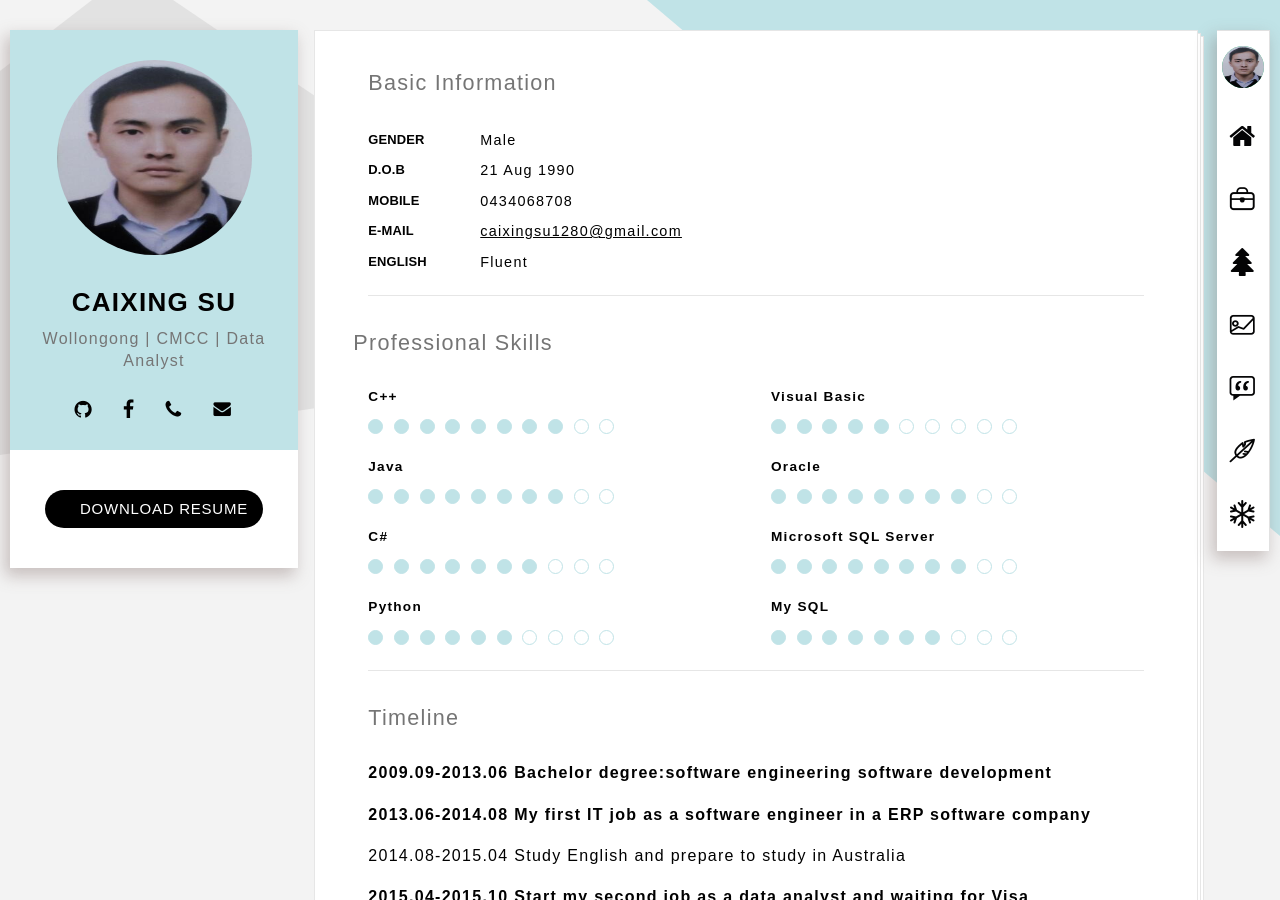
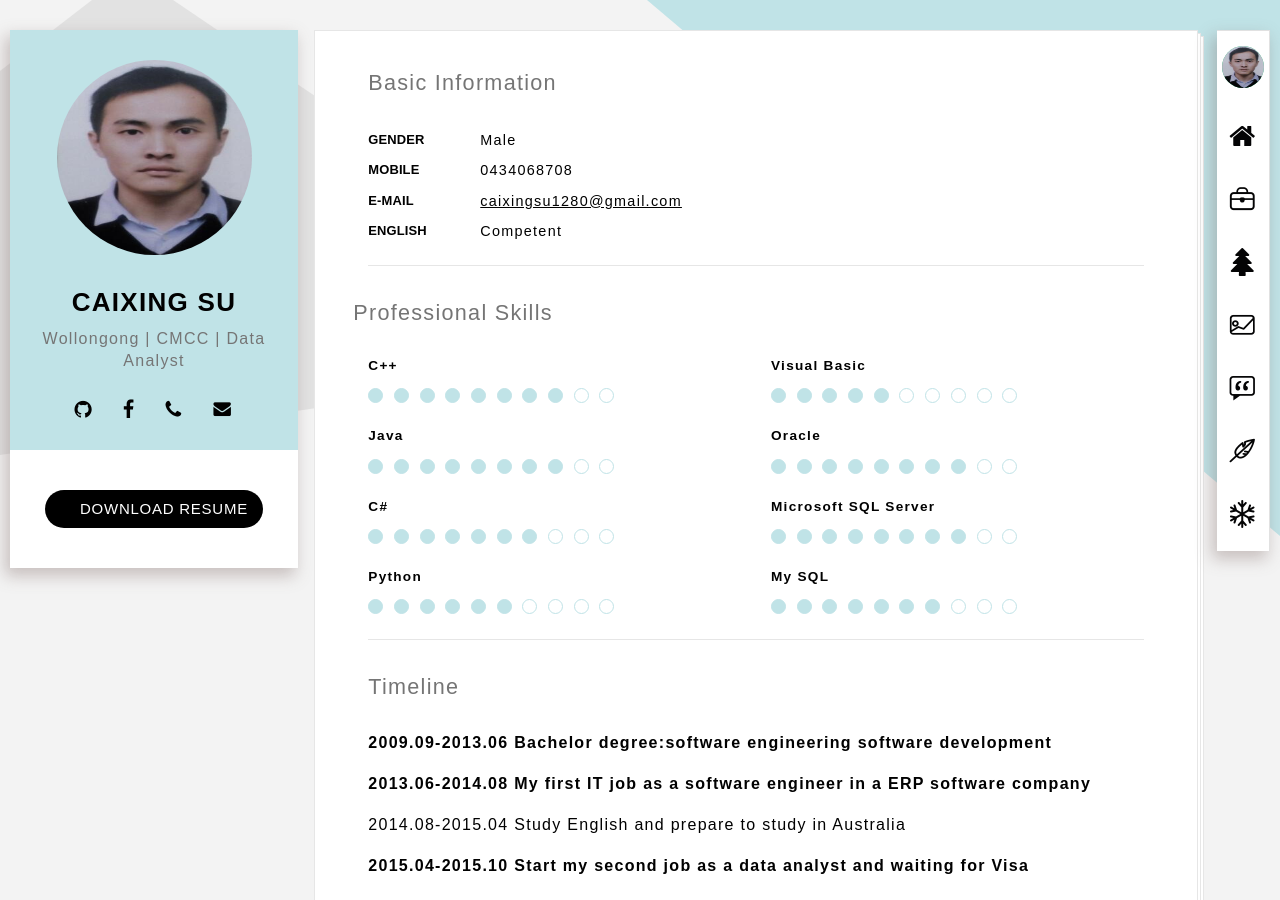
Before and after one commit to srichonmore/srichonmore.github.io, a Jekyll site: the page index.html, which Jekyll copies as it is, in a window 1280 px wide and 900 px high. Built offline with Jekyll 4.4.1, drawn with Linux system fonts in a browser that asks for light colours; some web fonts are replaced.

Commit message:
Update index.html

```diff
--- a/index.html
+++ b/index.html
@@ -107,9 +107,6 @@
                 <dt class="text-upper">Gender</dt>
                 <dd>Male</dd>
 
-                <dt class="text-upper">D.O.B</dt>
-                <dd>21 Aug 1990</dd>
-
                 <dt class="text-upper">Mobile</dt>
                 <dd>0434068708</dd>
 
@@ -117,7 +114,7 @@
                 <dd><a href="mailto:xxxx@xx.com">caixingsu1280@gmail.com</a></dd>
 
                 <dt class="text-upper">English</dt>
-                <dd>Fluent</dd>
+                <dd>Competent</dd>
 
             </dl>
 
```
